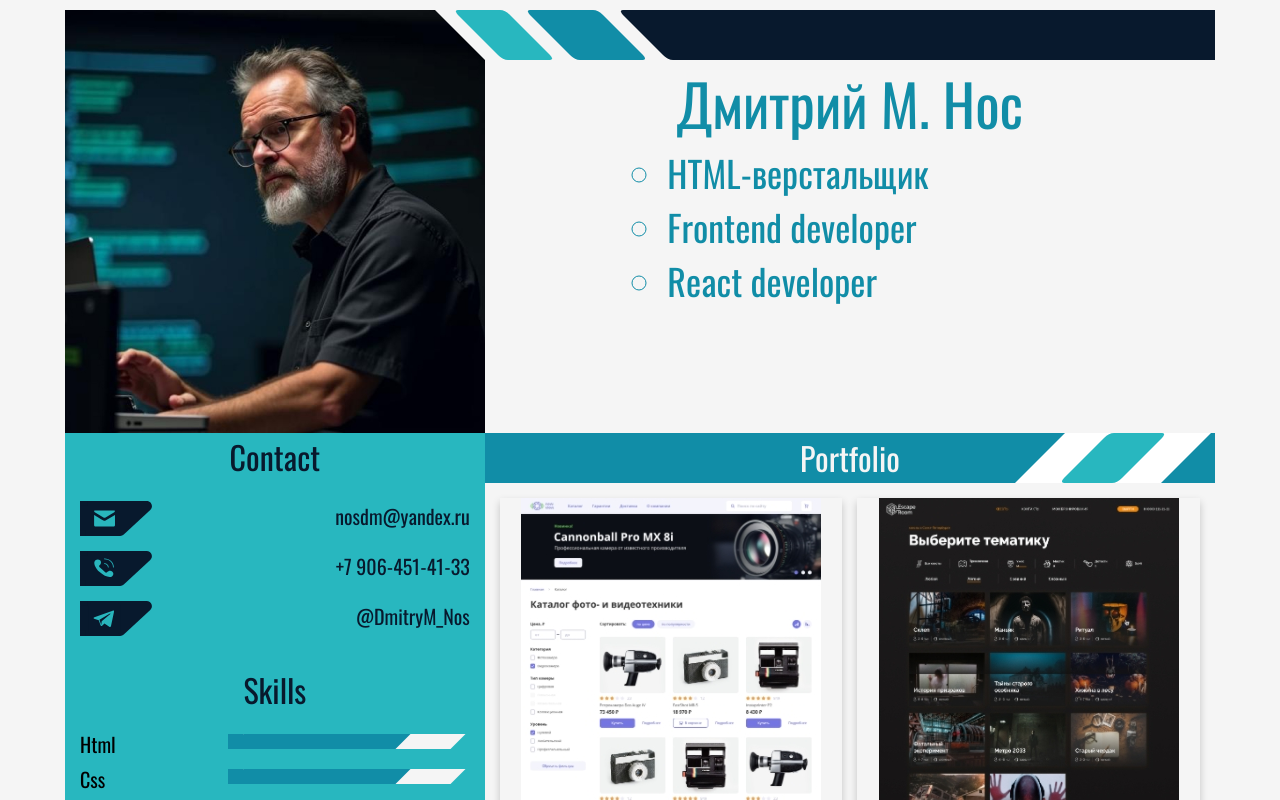
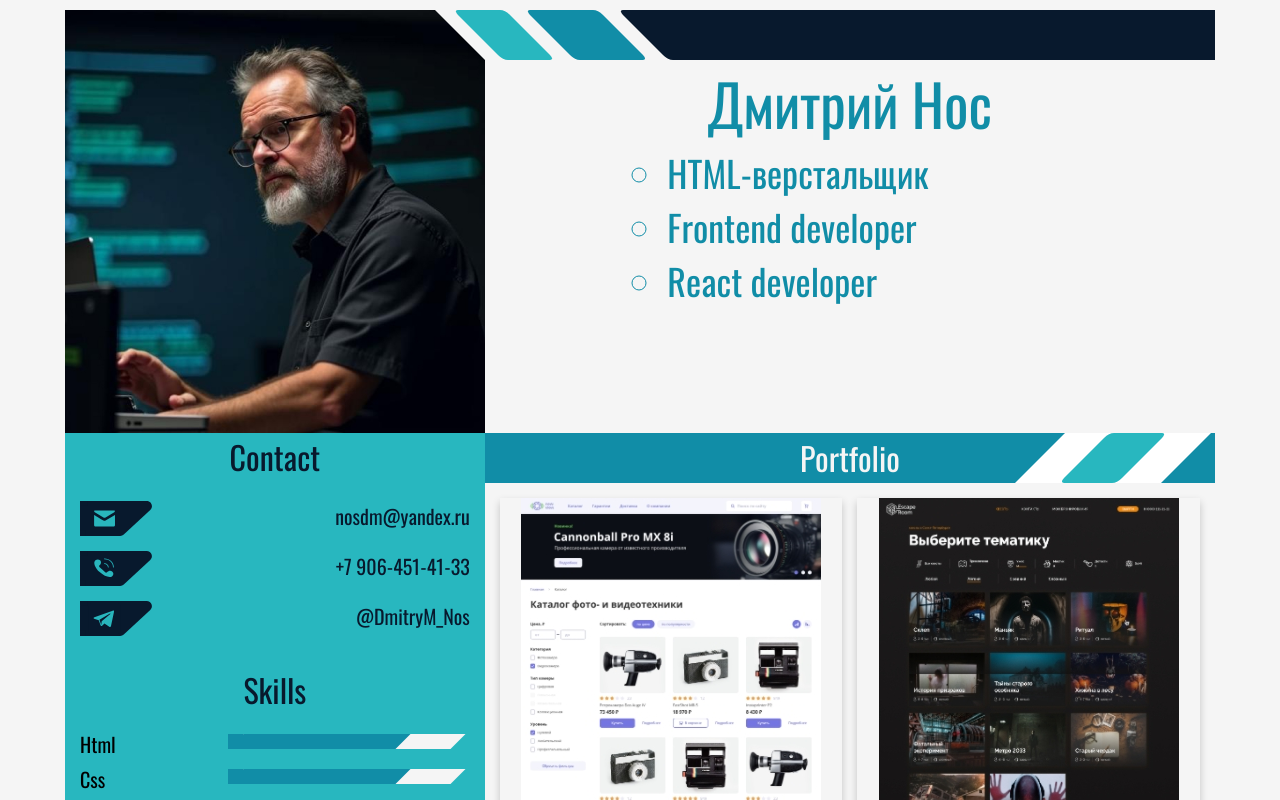
Before and after one commit to Dmitry1964/resume-frontend, a React app: page / in a window 1280 px wide. Shown: the top 800 px of the page. Built offline with nearby package versions, Linux system fonts and the light colour scheme; the HTML template or start-up script is replaced by a standard one.

Commit message:
исправляет заголовок

```diff
--- a/src/features/header/header.tsx
+++ b/src/features/header/header.tsx
@@ -10,7 +10,7 @@ const Header = () => (
         <div id="second"></div>
         <div id="third"></div>
       </div>
-      <h2 className={styles.header__title}>Дмитрий М. Нос</h2>
+      <h2 className={styles.header__title}>Дмитрий Нос</h2>
       <ul className={styles.header__list}>
         <li>HTML-верстальщик</li>
         <li>Frontend developer</li>
```
